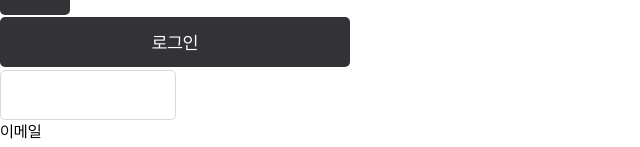
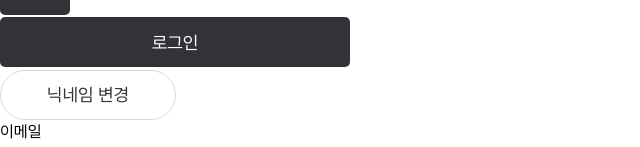
Before and after one commit to wnso-kim/perfumepedia-mobile-frontend, a React (Create React App) app: page / in a window 1280 px wide. Shown: the part 163-310 px from the top of the page, without its empty margins (0-640 px from the left). Built offline with nearby package versions, Linux system fonts and the light colour scheme.

Commit message:
🐛 : tailwind 우선순위 버그 수정

```diff
--- a/src/components/common/Button.jsx
+++ b/src/components/common/Button.jsx
@@ -6,13 +6,14 @@ const Button = ({
   onClick = () => {},
   className,
   children,
+  isChange,
 }) => (
   <button
     id={id}
     type={type}
     disabled={disabled}
     onClick={onClick}
-    className={`w-[16rem] h-[5rem] text-[1.8rem] text-white bg-[#333236] rounded-lg disabled:bg-[#A6A6A6] focus:bg-[#D9D9D9] focus:text-[#333236] focus:border focus:border-[#C9C9C9] ${className}`}
+    className={`w-[16rem] h-[5rem] text-[1.8rem]  bg-gray-33  disabled:bg-gray-a6 focus:bg-gray-d9 focus:text-gray-33 focus:border focus:border-gray-c9 ${className} ${isChange ? "text-gray-33 rounded-[50px]" : "text-white rounded-lg"}`}
   >
     {children}
   </button>
--- a/src/test/TestButton.jsx
+++ b/src/test/TestButton.jsx
@@ -29,13 +29,10 @@ export const SubmitButton = () => {
     </Button>
   );
 };
-// 변경 버튼(기본과 디자인 다름)
+// 변경 버튼(기본과 다르게 isChange만의 디자인을 적용)
 export const ChangeButton = () => {
   return (
-    <Button
-      id="change"
-      className="w-[17.6rem] h-[4rem] rounded-[50px] border border-[#D9D9D9] bg-[#FFF] text-[#333236]"
-    >
+    <Button id="change" className="w-[17.6rem] h-[4rem]  border  border-gray-d9 bg-white " isChange>
       닉네임 변경
     </Button>
   );
```
